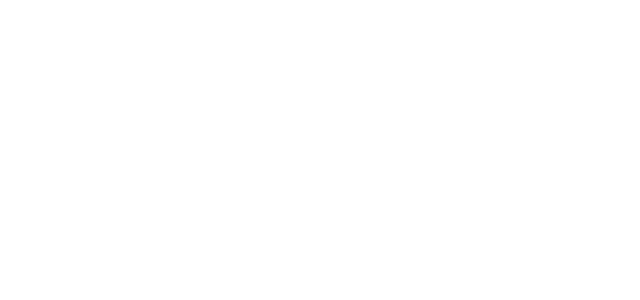
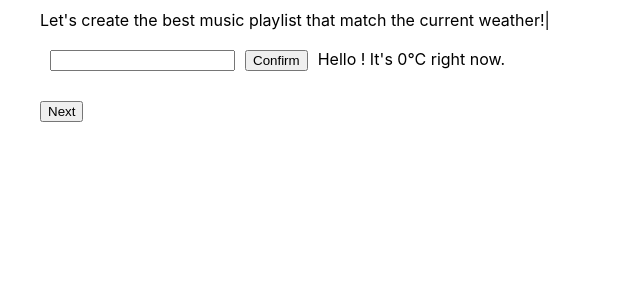
Before and after one commit to kwannieng/weather-playlist-2, a React (Create React App) app: page /Questions in a window 1280 px wide. Before the commit this address had no page. Shown: the top 300 px of the page, without its empty margins (0-640 px from the left). Built offline with nearby package versions, Linux system fonts and the light colour scheme.

Commit message:
completed weather-api call, questions page

```diff
--- a/src/App.js
+++ b/src/App.js
@@ -1,8 +1,10 @@
 import './App.css';
 import { BrowserRouter as Router, Route, Routes } from "react-router-dom";
-import Initialquestions from "./pages/initial-questions";
+import Questions from "./pages/initial-questions";
 import Home from "./pages/home";
 import Login from './pages/login';
+import Question1 from './lib/question1';
+import Question2 from './lib/question2';
 
 
 function App() {
@@ -11,8 +13,10 @@
       <div >
         <Routes>
          <Route path='/' element={<Home/>}></Route>
-         <Route path='/Initialquestions' element={<Initialquestions/>}></Route>
+         <Route path='/Questions' element={<Questions/>}></Route>
          <Route path='/Login' element={<Login/>}></Route>
+         <Route path='/Question1' element={<Question1/>}></Route>
+         <Route path='/Question2' element={<Question2/>}></Route>
         </Routes>
       </div>
     </Router>
--- /dev/null
+++ b/src/lib/question1.js
@@ -0,0 +1,22 @@
+import Typed from "react-typed";
+import WeatherSearch from "../utils/openweather-api";
+
+const Question1 =() => {
+
+    return (
+      <div>
+        <Typed
+            strings={[
+                "Let's create the best music playlist that match the current weather!",
+                ]}
+                typeSpeed={40}
+            >
+        </Typed>
+
+       <WeatherSearch/>
+
+      </div>
+    );
+}
+
+export default Question1;
--- /dev/null
+++ b/src/lib/question2.js
@@ -0,0 +1,22 @@
+import Typed from "react-typed";
+
+
+const Question2 =()=>{
+return <div>
+    <Typed
+    strings={[
+        "Let's make the most out of the day with the best music playlist.",
+        "What music genre do you enjoy the most?"
+        ]}
+        typeSpeed={40}
+    >
+    </Typed>
+    <div>
+         <button  className="genre pop">Pop</button>
+         <button  className="genre rock">Rock</button>
+         <button  className="genre classical">Classical</button>
+     </div>
+</div>
+}
+
+export default Question2;
--- a/src/pages/initial-questions.js
+++ b/src/pages/initial-questions.js
@@ -1,38 +1,32 @@
-import { useState } from "react";
-import Typed from "react-typed";
-import { Question1, Question2, Greeting} from "../components/questions";
+import React, { Component } from "react";
+import Question1 from "../lib/question1";
+import Question2 from "../lib/question2";
 
+class Questions extends Component {
+  state = {
+    currentQuestion: <Question1 />
+  };
 
-const Initialquestions =() => {
-    const [city, setCity] = useState("");
-    const click = () => {
-        alert(city)
-    }
-    const cityChange = event =>{
-        setCity(event.target.value)
-    }
+  handleQuestionChange = question => {
+    this.setState({ currentQuestion: question });
+  };
 
-    return (
-      <div>
-        <Typed
-            strings={[
-                "Let's create the best music playlist that match the current weather!",
-                "First of all, please tell me which city are staying right now?"
-                ]}
-                typeSpeed={40}
-            >
-        </Typed>
+  renderQuestion = () => {
+    return <div>
+      <Question2 />
+    </div>;
+  }
 
-        <div>
-        <input className="Usercity" onChange={cityChange}  type="text" value = {city}/>
-        <button onClick = {click}>Confirm</button>
-        </div>
+  handleClick = () => {
+    this.handleQuestionChange(this.renderQuestion());
+  }
 
-
-      </div>
-
-
-    );
+  render() {
+    return <div>
+        {this.state.currentQuestion}
+        <button onClick={this.handleClick}>Next</button>
+    </div>;
+  }
 }
 
-export default Initialquestions;
+export default Questions;
--- a/src/utils/openweather-api/index.js
+++ b/src/utils/openweather-api/index.js
@@ -1,32 +1,36 @@
-import {useState, useEffect} from "react";
+import { useState, useEffect } from "react";
 
-const URL = "https://api.openweathermap.org/data/2.5/forecast?q=" + searchCity + "&appid=" + APIKey
-const APIKey = "1673070f077419daf583240cb1a971fe";
-let searchCity = '';
+const WeatherSearch = () => {
+  const [city, setCity] = useState("");
+  const [temp, setTemp] = useState(0);
 
+  const APIKey = "1673070f077419daf583240cb1a971fe";
 
-function search () {
-    const [ temp , setTemp] = useState(0)
+  const fetchData = async () => {
+    const URL = "https://api.openweathermap.org/data/2.5/forecast?q=" + city + "&appid=" + APIKey;
+    const result = await fetch(URL);
+    result.json().then(json => {
+      setTemp((json.list[0].main.temp - 273.15).toFixed(2));
+    });
+  }
 
-    useEffect(() => {
-        const fetchData = async () => {
-            const result = await fetch (URL)
-            result.json().then(json => {
-                setTemp(json.main.temp - 273.15)
-            });
-        }
-        fetchData();
-    }, []);
+  const click = () => {
+    fetchData();
+  }
 
+  const cityChange = event => {
+    setCity(event.target.value);
+  }
 
+  return (
+    <div>
+      <input className="Usercity" onChange={cityChange} type="text" value={city} />
+      <button onClick={click}>Confirm</button>
 
-
-//     let fIconCode1 = response.list[1].weather[0].icon
-//   console.log(fIconCode1)
-
-//   let fIconURL1 = "https://openweathermap.org/img/wn/" + fIconCode1 + "@2x.png";
-
-
+      Hello {city}!
+      It's {temp}°C right now.
+    </div>
+  );
 }
 
-export default search;
+export default WeatherSearch;
```
